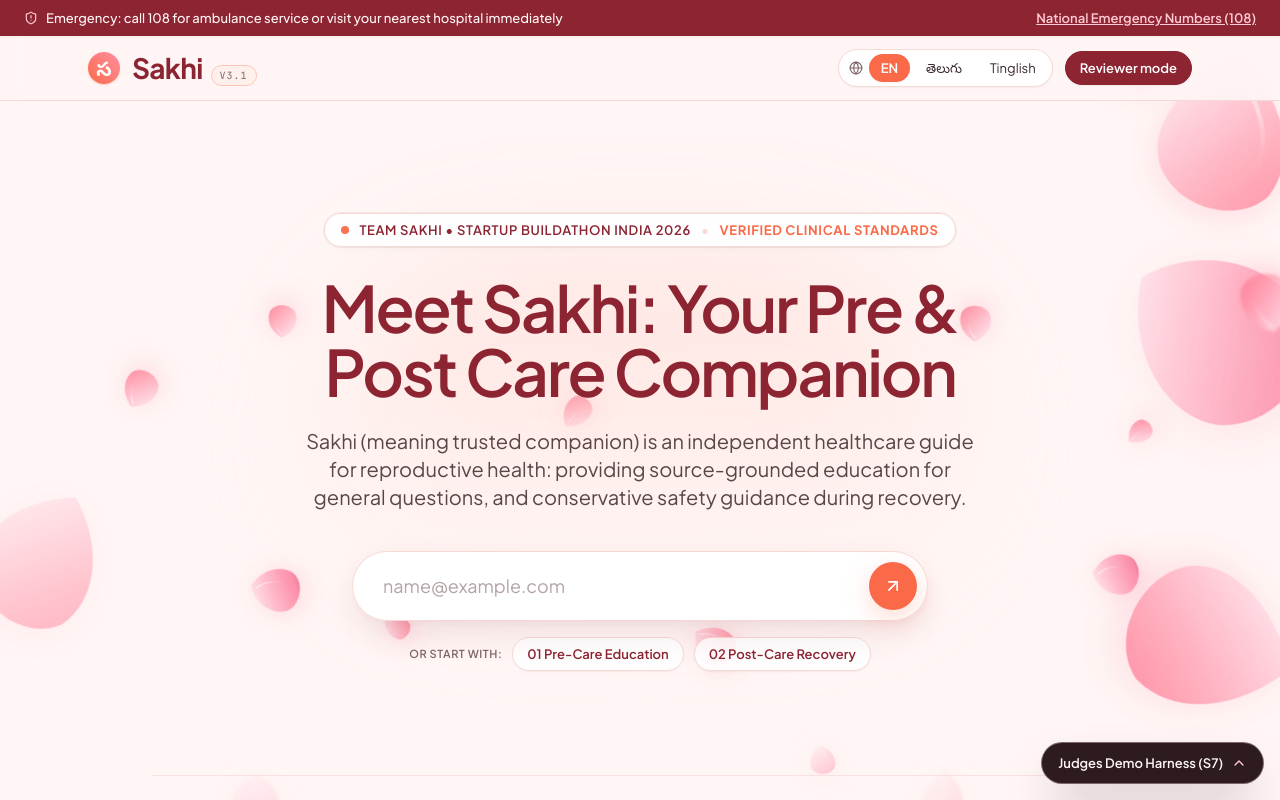
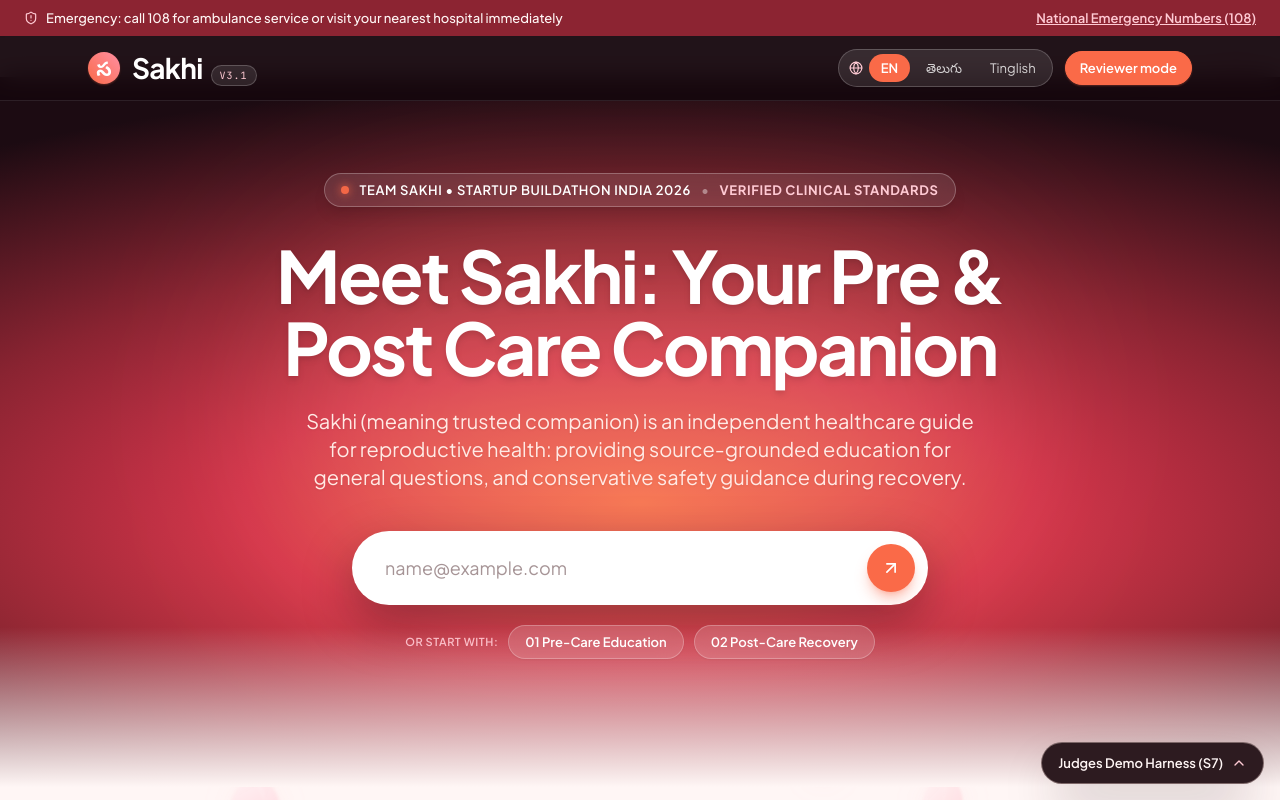
Before and after one commit to Sudheer07-10/sakhi_frontend, a React (Vite) app: page / in a window 1280 px wide. Shown: the top 800 px of the page. Built offline with nearby package versions, Linux system fonts and the light colour scheme.

Commit message:
feat: add full-bleed atmospheric gradient backdrop to hero using deep berry and coral palette

```diff
--- a/src/components/Navbar.tsx
+++ b/src/components/Navbar.tsx
@@ -25,7 +25,13 @@ export const Navbar: React.FC<NavbarProps> = ({
   const t = translations[language];
 
   return (
-    <header className="sticky top-0 z-30 w-full bg-[#FFF6F5]/90 backdrop-blur-md border-b border-[#F6D9D4]">
+    <header
+      className={`sticky top-0 z-30 w-full transition-colors ${
+        mode === 'welcome'
+          ? 'bg-[#16070D]/95 backdrop-blur-md border-b border-white/10'
+          : 'bg-[#FFF6F5]/90 backdrop-blur-md border-b border-[#F6D9D4]'
+      }`}
+    >
       {/* Top Clinical Safety Bar */}
       <div className="bg-[#8C2432] text-[#FFF6F5] px-4 sm:px-6 py-2 text-xs flex items-center justify-between font-sans shadow-sm">
         <div className="flex items-center gap-2 truncate">
@@ -51,10 +57,22 @@ export const Navbar: React.FC<NavbarProps> = ({
             <span className="font-sans text-lg font-bold">స</span>
           </div>
           <div>
-            <span className="font-sans text-2xl font-bold tracking-tight text-[#8C2432] group-hover:text-[#FA6A48] transition-colors">
+            <span
+              className={`font-sans text-2xl font-bold tracking-tight transition-colors ${
+                mode === 'welcome'
+                  ? 'text-white group-hover:text-[#FA6A48]'
+                  : 'text-[#8C2432] group-hover:text-[#FA6A48]'
+              }`}
+            >
               {t.brandName}
             </span>
-            <span className="hidden sm:inline-block ml-2 text-[10px] font-mono uppercase tracking-widest text-[#806669] bg-[#FFF0EC] border border-[#FDC4B5] px-2 py-0.5 rounded-full">
+            <span
+              className={`hidden sm:inline-block ml-2 text-[10px] font-mono uppercase tracking-widest px-2 py-0.5 rounded-full ${
+                mode === 'welcome'
+                  ? 'text-[#FFCAD4] bg-white/10 border border-white/20'
+                  : 'text-[#806669] bg-[#FFF0EC] border border-[#FDC4B5]'
+              }`}
+            >
               v3.1
             </span>
           </div>
@@ -73,12 +91,25 @@ export const Navbar: React.FC<NavbarProps> = ({
           )}
 
           {/* Tri-Lingual Language Segmented Control */}
-          <div className="flex items-center bg-white border border-[#F6D9D4] p-1 text-xs rounded-full gap-1 shadow-sm">
-            <Globe className="w-3.5 h-3.5 text-[#806669] ml-1.5 mr-0.5 hidden sm:block" />
+          <div
+            className={`flex items-center p-1 text-xs rounded-full gap-1 shadow-sm ${
+              mode === 'welcome'
+                ? 'bg-white/10 border border-white/20'
+                : 'bg-white border border-[#F6D9D4]'
+            }`}
+          >
+            <Globe
+              className={`w-3.5 h-3.5 ml-1.5 mr-0.5 hidden sm:block ${
+                mode === 'welcome' ? 'text-[#FFCAD4]' : 'text-[#806669]'
+              }`}
+            />
             <button
               onClick={() => onLanguageChange('en')}
-              className={`px-3 py-1 text-xs rounded-full transition-all ${language === 'en'
+              className={`px-3 py-1 text-xs rounded-full transition-all ${
+                language === 'en'
                   ? 'bg-[#FA6A48] text-white font-semibold shadow-sm'
+                  : mode === 'welcome'
+                  ? 'text-white/80 hover:text-white hover:bg-white/10'
                   : 'text-[#3A282B] hover:bg-[#FFF0EC]'
               }`}
             >
@@ -86,8 +117,11 @@ export const Navbar: React.FC<NavbarProps> = ({
             </button>
             <button
               onClick={() => onLanguageChange('te')}
-              className={`px-3 py-1 text-xs rounded-full transition-all ${language === 'te'
+              className={`px-3 py-1 text-xs rounded-full transition-all ${
+                language === 'te'
                   ? 'bg-[#FA6A48] text-white font-semibold shadow-sm'
+                  : mode === 'welcome'
+                  ? 'text-white/80 hover:text-white hover:bg-white/10'
                   : 'text-[#3A282B] hover:bg-[#FFF0EC]'
               }`}
             >
@@ -95,8 +129,11 @@ export const Navbar: React.FC<NavbarProps> = ({
             </button>
             <button
               onClick={() => onLanguageChange('tinglish')}
-              className={`px-3 py-1 text-xs rounded-full transition-all ${language === 'tinglish'
+              className={`px-3 py-1 text-xs rounded-full transition-all ${
+                language === 'tinglish'
                   ? 'bg-[#FA6A48] text-white font-semibold shadow-sm'
+                  : mode === 'welcome'
+                  ? 'text-white/80 hover:text-white hover:bg-white/10'
                   : 'text-[#3A282B] hover:bg-[#FFF0EC]'
               }`}
             >
@@ -109,7 +146,9 @@ export const Navbar: React.FC<NavbarProps> = ({
             onClick={onToggleDemoMode}
             className={`flex items-center px-3.5 py-1.5 text-xs font-semibold rounded-full border transition-all ${
               demoModeActive
-                ? 'bg-[#8C2432] text-white border-[#8C2432] shadow-sm'
+                ? 'bg-[#FA6A48] text-white border-[#FA6A48] shadow-sm shadow-[#FA6A48]/30'
+                : mode === 'welcome'
+                ? 'bg-white/10 text-white border-white/20 hover:bg-white/20'
                 : 'bg-white text-[#8C2432] border-[#F6D9D4] hover:bg-[#FFF0EC]'
             }`}
             title="Toggle Reviewer test harness"
--- a/src/components/S1Welcome.tsx
+++ b/src/components/S1Welcome.tsx
@@ -40,39 +40,53 @@ export const S1Welcome: React.FC<S1WelcomeProps> = ({
   return (
     <div
       lang={language}
-      className={`max-w-5xl mx-auto px-4 sm:px-6 py-8 sm:py-14 relative z-10 space-y-16 ${
+      className={`max-w-5xl mx-auto px-4 sm:px-6 relative z-10 space-y-16 ${
         language === 'te' ? 'lang-te' : ''
       }`}
     >
       {/* ─────────────────────────────────────────────────────────────
-          SECTION 1: CENTERED HERO SURFACE (MindCloud Composition)
+          SECTION 1: FULL-BLEED ATMOSPHERIC HERO (MindCloud Gradient in Berry/Coral)
       ────────────────────────────────────────────────────────────── */}
-      <section className="pt-8 sm:pt-14 pb-10 max-w-4xl mx-auto text-center flex flex-col items-center relative">
-        {/* Ambient Warm Blush Radial Glow behind Hero */}
-        <div className="absolute top-1/2 left-1/2 -translate-x-1/2 -translate-y-1/2 w-[600px] h-[340px] bg-gradient-to-b from-[#FA6A48]/15 via-[#FFDFD7]/30 to-transparent rounded-full blur-3xl pointer-events-none -z-10" />
+      <section className="relative w-screen left-1/2 -translate-x-1/2 -mt-4 sm:-mt-6 pt-16 sm:pt-24 pb-20 sm:pb-32 px-4 sm:px-6 text-center flex flex-col items-center justify-center overflow-hidden">
+        {/* Full-Bleed Atmospheric Gradient Canvas */}
+        <div
+          className="absolute inset-0 pointer-events-none -z-20"
+          style={{
+            background: `
+              radial-gradient(ellipse 110% 70% at 50% 60%, rgba(250, 106, 72, 0.95) 0%, rgba(214, 52, 75, 0.92) 28%, rgba(140, 36, 50, 0.96) 52%, #1C0B12 85%),
+              linear-gradient(to bottom, #16070D 0%, #280E16 30%, #8C2432 58%, #FA6A48 78%, #FFF6F5 100%)
+            `
+          }}
+        />
+
+        {/* Ambient Radial Flare behind Headline */}
+        <div className="absolute top-[48%] left-1/2 -translate-x-1/2 -translate-y-1/2 w-[720px] max-w-[95vw] h-[340px] bg-[#FA6A48]/35 rounded-full blur-[90px] pointer-events-none mix-blend-screen -z-10" />
+
+        {/* Bottom smooth wash to blend into the blush canvas */}
+        <div className="absolute inset-x-0 bottom-0 h-40 bg-gradient-to-b from-transparent via-[#FFF6F5]/50 to-[#FFF6F5] pointer-events-none -z-10" />
 
         {/* Top Centered Pill Badge */}
-        <div className="inline-flex items-center gap-2.5 px-4 py-1.5 rounded-full text-xs font-semibold uppercase tracking-wider bg-white/90 backdrop-blur-md text-[#8C2432] border border-[#F6D9D4] shadow-mindcloud-sm mb-7 hover:border-[#FA6A48]/40 transition-colors">
-          <span className="w-2 h-2 rounded-full bg-[#FA6A48] animate-pulse" />
+        <div className="inline-flex items-center gap-2.5 px-4 py-1.5 rounded-full text-xs font-semibold uppercase tracking-wider bg-white/10 backdrop-blur-md text-white border border-white/25 shadow-lg mb-8 hover:border-white/50 transition-colors relative z-10">
+          <span className="w-2 h-2 rounded-full bg-[#FA6A48] animate-pulse shadow-[0_0_10px_#FA6A48]" />
           <span>{t.welcome.tag}</span>
-          <span className="text-[#F6D9D4]">•</span>
-          <span className="text-[#FA6A48] font-bold">Verified Clinical Standards</span>
+          <span className="text-white/40">•</span>
+          <span className="text-[#FFCAD4] font-bold">Verified Clinical Standards</span>
         </div>
 
-        {/* Display Headline — Centered & High Impact */}
+        {/* Display Headline — Pure White High-Contrast Typography */}
         <h1
-          className={`text-[#8C2432] font-semibold tracking-[-0.035em] [text-wrap:balance] max-w-3xl mx-auto mb-6 ${
+          className={`text-white font-bold tracking-[-0.035em] [text-wrap:balance] max-w-4xl mx-auto mb-6 drop-shadow-md relative z-10 ${
             language === 'te'
               ? 'text-3xl sm:text-5xl lg:text-6xl leading-[1.3] font-medium'
-              : 'text-4xl sm:text-6xl lg:text-[4rem] leading-[1.1]'
+              : 'text-4xl sm:text-6xl lg:text-[4.5rem] leading-[1.08]'
           }`}
         >
           {t.welcome.title}
         </h1>
 
-        {/* Centered Subheadline */}
+        {/* Centered Subheadline — Soft Tinted Ivory */}
         <p
-          className={`text-[#5A4548] font-normal max-w-2xl mx-auto mb-10 [text-wrap:pretty] ${
+          className={`text-[#FFEAE5] font-normal max-w-2xl mx-auto mb-10 [text-wrap:pretty] drop-shadow-sm relative z-10 ${
             language === 'te'
               ? 'text-base sm:text-lg leading-[1.8]'
               : 'text-base sm:text-lg leading-relaxed'
@@ -82,8 +96,8 @@ export const S1Welcome: React.FC<S1WelcomeProps> = ({
         </p>
 
         {/* MindCloud Floating Action Capsule */}
-        <div className="w-full max-w-xl mx-auto space-y-3">
-          <div className="bg-white/95 backdrop-blur-xl border border-[#F6D9D4] rounded-full p-2 sm:p-2.5 shadow-mindcloud-lg flex items-center gap-2 hover:border-[#FA6A48]/50 focus-within:border-[#FA6A48] focus-within:ring-4 focus-within:ring-[#FA6A48]/15 transition-all">
+        <div className="w-full max-w-xl mx-auto space-y-3 relative z-10">
+          <div className="bg-white rounded-3xl sm:rounded-full p-2.5 sm:p-3 border border-white/90 shadow-[0_20px_50px_rgba(30,10,16,0.38)] flex items-center gap-2 hover:ring-4 hover:ring-white/20 focus-within:ring-4 focus-within:ring-white/30 transition-all">
             <input
               id="hero-user-email"
               type="email"
@@ -98,40 +112,40 @@ export const S1Welcome: React.FC<S1WelcomeProps> = ({
                 }
               }}
               placeholder={t.welcome.emailPlaceholder}
-              className="flex-1 px-4 sm:px-5 py-2.5 text-sm sm:text-base font-sans bg-transparent text-[#3A282B] placeholder-[#806669]/60 focus:outline-none"
+              className="flex-1 px-4 sm:px-5 py-2 text-sm sm:text-base font-sans bg-transparent text-[#2D1B20] placeholder-[#806669]/70 focus:outline-none"
             />
 
             {/* Quick Action Circular Arrow Pill Button */}
             <button
               onClick={() => handlePathwayClick('pre_care')}
               title="Continue to Pre-Care Education"
-              className="w-11 h-11 sm:w-12 sm:h-12 rounded-full bg-[#FA6A48] hover:bg-[#EE5A36] text-white flex items-center justify-center shrink-0 shadow-mindcloud-coral hover:scale-105 active:scale-95 transition-all"
+              className="w-11 h-11 sm:w-12 sm:h-12 rounded-full bg-[#FA6A48] hover:bg-[#EE5A36] text-white flex items-center justify-center shrink-0 shadow-lg shadow-[#FA6A48]/40 hover:scale-105 active:scale-95 transition-all"
             >
               <ArrowRight className="w-5 h-5 -rotate-45" />
             </button>
           </div>
 
           {emailError && (
-            <p className="flex items-center justify-center gap-1.5 text-xs text-red-700 font-medium">
-              <AlertCircle className="w-3.5 h-3.5 shrink-0" />
+            <p className="flex items-center justify-center gap-1.5 text-xs text-white font-medium bg-red-900/80 backdrop-blur-md px-3 py-1 rounded-full w-fit mx-auto shadow-sm">
+              <AlertCircle className="w-3.5 h-3.5 shrink-0 text-red-300" />
               <span>{emailError}</span>
             </p>
           )}
 
           {/* Pathway Intent Selector Pills */}
-          <div className="flex items-center justify-center gap-2.5 pt-1">
-            <span className="text-[11px] uppercase tracking-wider font-semibold text-[#806669]">
+          <div className="flex items-center justify-center gap-2.5 pt-2">
+            <span className="text-[11px] uppercase tracking-wider font-semibold text-[#FFCAD4]/90">
               Or start with:
             </span>
             <button
               onClick={() => handlePathwayClick('pre_care')}
-              className="px-3.5 py-1.5 bg-white/90 hover:bg-[#FFF0EC] text-[#8C2432] hover:text-[#FA6A48] border border-[#F6D9D4] hover:border-[#FA6A48] text-xs font-semibold rounded-full shadow-sm transition-all"
+              className="px-4 py-1.5 bg-white/15 hover:bg-white/25 text-white border border-white/25 hover:border-white/50 text-xs font-semibold rounded-full shadow-sm backdrop-blur-md transition-all"
             >
               01 Pre-Care Education
             </button>
             <button
               onClick={() => handlePathwayClick('post_care')}
-              className="px-3.5 py-1.5 bg-white/90 hover:bg-[#FFF0EC] text-[#8C2432] hover:text-[#FA6A48] border border-[#F6D9D4] hover:border-[#FA6A48] text-xs font-semibold rounded-full shadow-sm transition-all"
+              className="px-4 py-1.5 bg-white/15 hover:bg-white/25 text-white border border-white/25 hover:border-white/50 text-xs font-semibold rounded-full shadow-sm backdrop-blur-md transition-all"
             >
               02 Post-Care Recovery
             </button>
```
Lines whose indentation alone changed are shown as unchanged.
